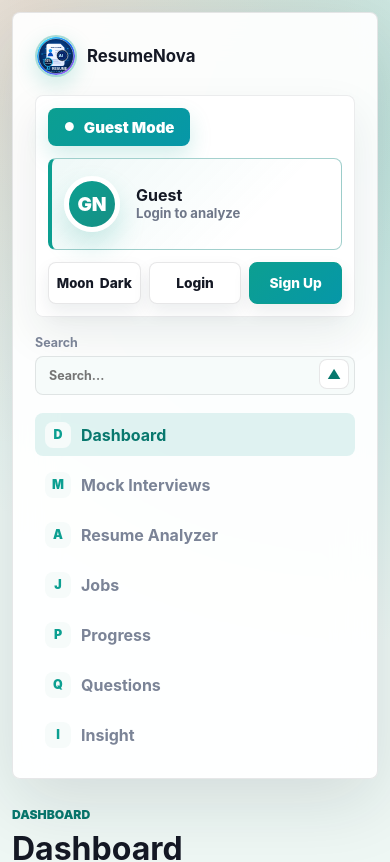
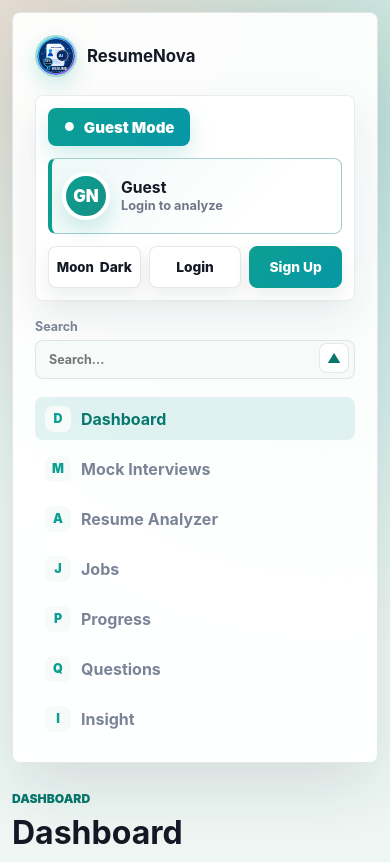
Before and after one commit to chevior/AI-Resume-Analyzer, a React (Create React App) app in the folder frontend/: page / in a window 390 px wide. Shown: the top 862 px of the page. Built offline with nearby package versions, Linux system fonts and the light colour scheme.

Commit message:
Reduce profile avatar size

```diff
--- a/frontend/src/App.css
+++ b/frontend/src/App.css
@@ -287,9 +287,9 @@
 .avatarBlock {
   display: flex;
   align-items: center;
-  gap: 16px;
-  min-height: 120px;
-  padding: 18px;
+  gap: 11px;
+  min-height: 76px;
+  padding: 10px;
   border: 1px solid color-mix(in srgb, var(--primary) 30%, var(--line));
   border-left: 4px solid var(--primary);
   border-radius: 8px;
@@ -299,17 +299,17 @@
 }
 
 .avatarInitials {
-  width: 74px;
-  height: 74px;
+  width: 48px;
+  height: 48px;
   display: grid;
   place-items: center;
-  border: 7px solid #fff;
+  border: 4px solid #fff;
   border-radius: 50%;
   background: linear-gradient(135deg, var(--primary), #168f84);
   color: #fff;
-  font-size: 1.65rem;
+  font-size: 1.05rem;
   font-weight: 900;
-  box-shadow: 0 14px 28px rgba(12, 159, 145, 0.2);
+  box-shadow: 0 10px 20px rgba(12, 159, 145, 0.18);
 }
 
 .avatarBlock div {
@@ -321,7 +321,7 @@
   max-width: 150px;
   overflow: hidden;
   color: var(--text);
-  font-size: 1.15rem;
+  font-size: 0.98rem;
   line-height: 1.1;
   text-overflow: ellipsis;
   white-space: nowrap;
@@ -329,7 +329,7 @@
 
 .avatarBlock small {
   color: color-mix(in srgb, var(--muted) 88%, var(--text));
-  font-size: 0.92rem;
+  font-size: 0.8rem;
   font-weight: 650;
 }
 
@@ -836,26 +836,6 @@
     padding: 12px;
   }
 
-  .avatarBlock {
-    min-height: 92px;
-    padding: 12px;
-  }
-
-  .avatarInitials {
-    width: 56px;
-    height: 56px;
-    border-width: 5px;
-    font-size: 1.2rem;
-  }
-
-  .avatarBlock strong {
-    font-size: 1rem;
-  }
-
-  .avatarBlock small {
-    font-size: 0.82rem;
-  }
-
   .sideNav,
   .dashboardGrid,
   .featureList,
```
